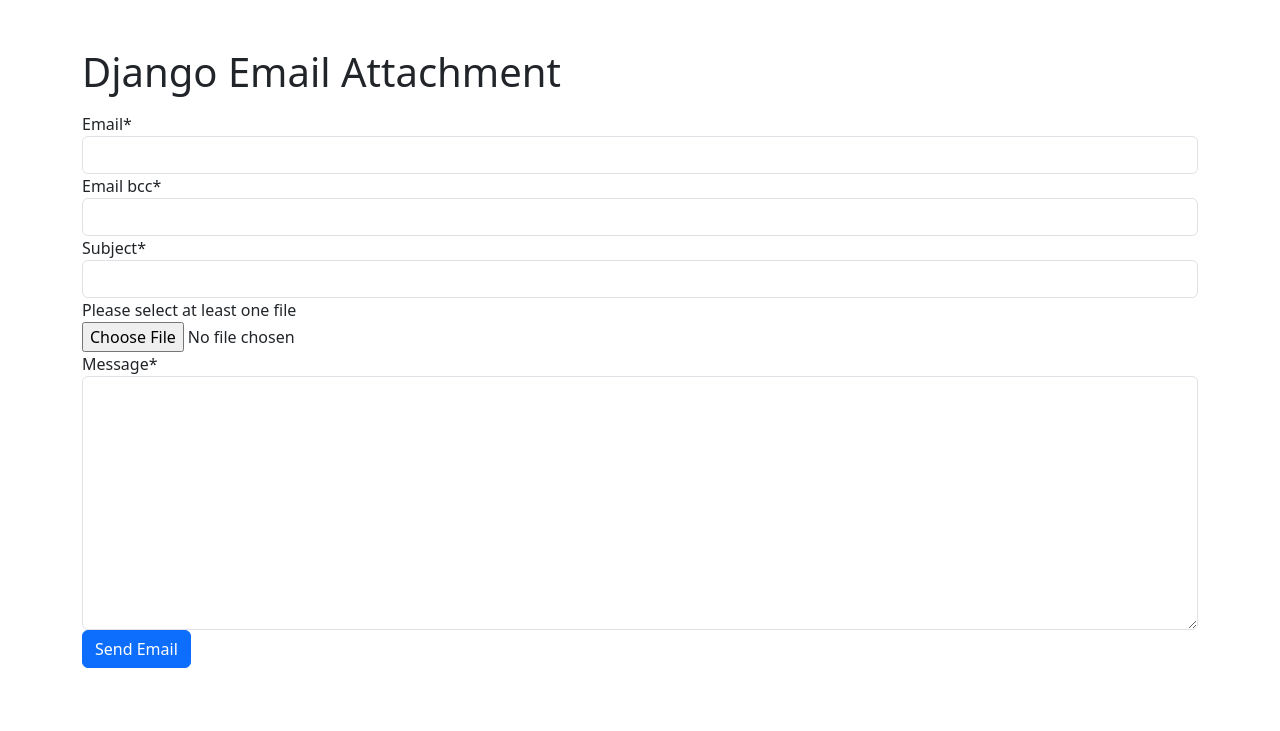
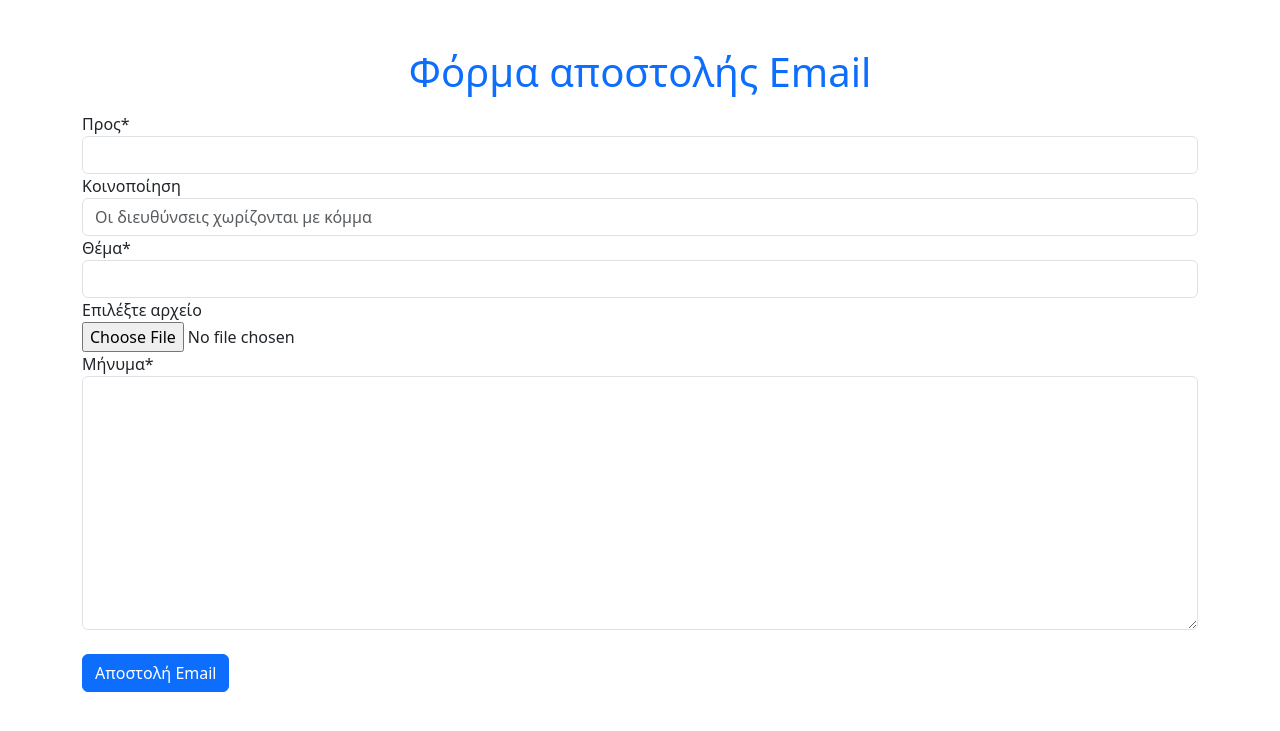
Before and after one commit to kostisvit/Django-Testing, a Django app: page /email/send/ in a window 1280 px wide. Shown: the part 56-787 px from the top of the page. Run offline with Django 4.2, Linux system fonts and the light colour scheme; some libraries are stand-ins or nearby versions.

Commit message:
final push send mail form

```diff
--- a/send_mail/forms.py
+++ b/send_mail/forms.py
@@ -1,7 +1,8 @@
 # forms.py
 from django import forms
 from django.core.exceptions import ValidationError
-
+from crispy_forms.layout import Layout, Field, Submit
+from crispy_forms.helper import FormHelper
 
 def file_size(value): # add this to some file where you can import it from
     limit = 10 * 1024 * 1024
@@ -9,8 +10,20 @@ def file_size(value): # add this to some file where you can import it from
         raise ValidationError('File too large. Size should not exceed 2 MiB.')
 
 class EmailForm(forms.Form):
-    email = forms.EmailField()
-    email_bcc = forms.EmailField()
-    subject = forms.CharField(max_length=100)
-    attachments = forms.FileField(validators=[file_size],label="Please select at least one file",widget=forms.ClearableFileInput(attrs={"allow_multiple_selected": True}), required=False)
-    message = forms.CharField(widget = forms.Textarea)
+    email = forms.EmailField(label='Προς')
+    bcc = forms.CharField(label='Κοινοποίηση', widget=forms.TextInput(attrs={'placeholder': 'Οι διευθύνσεις χωρίζονται με κόμμα'}),required=False)
+    subject = forms.CharField(label='Θέμα',max_length=100)
+    attachments = forms.FileField(validators=[file_size],label="Επιλέξτε αρχείο",widget=forms.ClearableFileInput(attrs={"allow_multiple_selected": True}), required=False)
+    message = forms.CharField(label='Μήνυμα',widget = forms.Textarea)
+
+    def __init__(self, *args, **kwargs):
+        super().__init__(*args, **kwargs)
+        self.helper = FormHelper()
+        self.helper.layout = Layout(
+            Field('email', css_class='form-control'),
+            Field('subject', css_class='form-control'),
+            Field('bcc', css_class='form-control'),
+            Field('attachments', css_class='form-control'),
+            Field('message', css_class='form-control'),
+            Submit('submit', 'Send Email', css_class='btn btn-primary')
+        )
--- a/send_mail/urls.py
+++ b/send_mail/urls.py
@@ -1,6 +1,6 @@
 from django.urls import path
-from .views import send_email_with_attachment
+from .views import compose_email
 from . import views
 urlpatterns = [
-    path('email/send/', views.send_email_with_attachment, name='emailattachment')
+    path('email/send/', views.compose_email, name='emailattachment')
 ]
--- a/send_mail/views.py
+++ b/send_mail/views.py
@@ -9,32 +9,38 @@ from django.core.mail import EmailMessage
 
 from django.conf import settings
 from .forms import EmailForm
-from django.core.mail import EmailMultiAlternatives
+from django.http import HttpResponse
 
-
-def send_email_with_attachment(request):
+def compose_email(request):
     if request.method == 'POST':
         form = EmailForm(request.POST, request.FILES)
         if form.is_valid():
             email = form.cleaned_data['email']
-            email_bcc = form.cleaned_data['email_bcc']
             subject = form.cleaned_data['subject']
             message = form.cleaned_data['message']
+            bcc = [email.strip() for email in form.cleaned_data['bcc'].split(',') if email.strip()]
 
-            for email in email_bcc:
-            # Create an EmailMessage object
-                email = EmailMultiAlternatives(subject, message, settings.DEFAULT_FROM_EMAIL, [email],[email_bcc])
+            # Create an EmailMessage object to handle attachments
+            email = EmailMessage(subject, message, settings.DEFAULT_FROM_EMAIL,[email], bcc=bcc)
 
-            # Attach the file if provided
-            if 'attachments' in request.FILES:
-                attachments = request.FILES['attachments']
-                email.attach(attachments.name, attachments.read(), attachments.content_type)
+            # Attach files to the email
+            for attachment in request.FILES.getlist('attachments'):
+                email.attach(attachment.name, attachment.read(), attachment.content_type)
+
+            try:
 
             # Send the email
-            email.send()
+                email.send()
+            # Handle success or error here
+                return render(request, 'email_sent.html')
+            except Exception as e:
+                return HttpResponse(f'Email could not be sent. Error: {str(e)}')
 
-            return render(request, 'email_sent.html')
     else:
-        form = EmailForm()
+        if request.user.is_authenticated:
+            user_email = request.user.email
+            form = EmailForm(initial={'email': user_email})
+        else:
+            form = EmailForm()
 
     return render(request, 'email.html', {'form': form})
--- a/templates/email.html
+++ b/templates/email.html
@@ -6,7 +6,7 @@
   <div class="container">
     <div class="row">
       <div class="col-lg-12">
-        <h1 class="mt-5 mb-3">Django Email Attachment</h1>
+        <h1 class="mt-5 mb-3" style="text-align: center; color: #0D6EFD;">Φόρμα αποστολής Email</h1>
 
           {% if error_message %}
           <div class="alert alert-primary" role="alert">
@@ -18,7 +18,8 @@
           <form method="POST" action ="" enctype="multipart/form-data">
             {% csrf_token %}
             {{form|crispy}}
-          <button type="submit" class="btn btn-primary">Send Email</button>
+            <br>
+          <button type="submit" class="btn btn-primary">Αποστολή Email</button>
           </form>
           {% endif %}
 
```
Also changed, not shown: templates/email_sent.html (+4 -6 lines).
